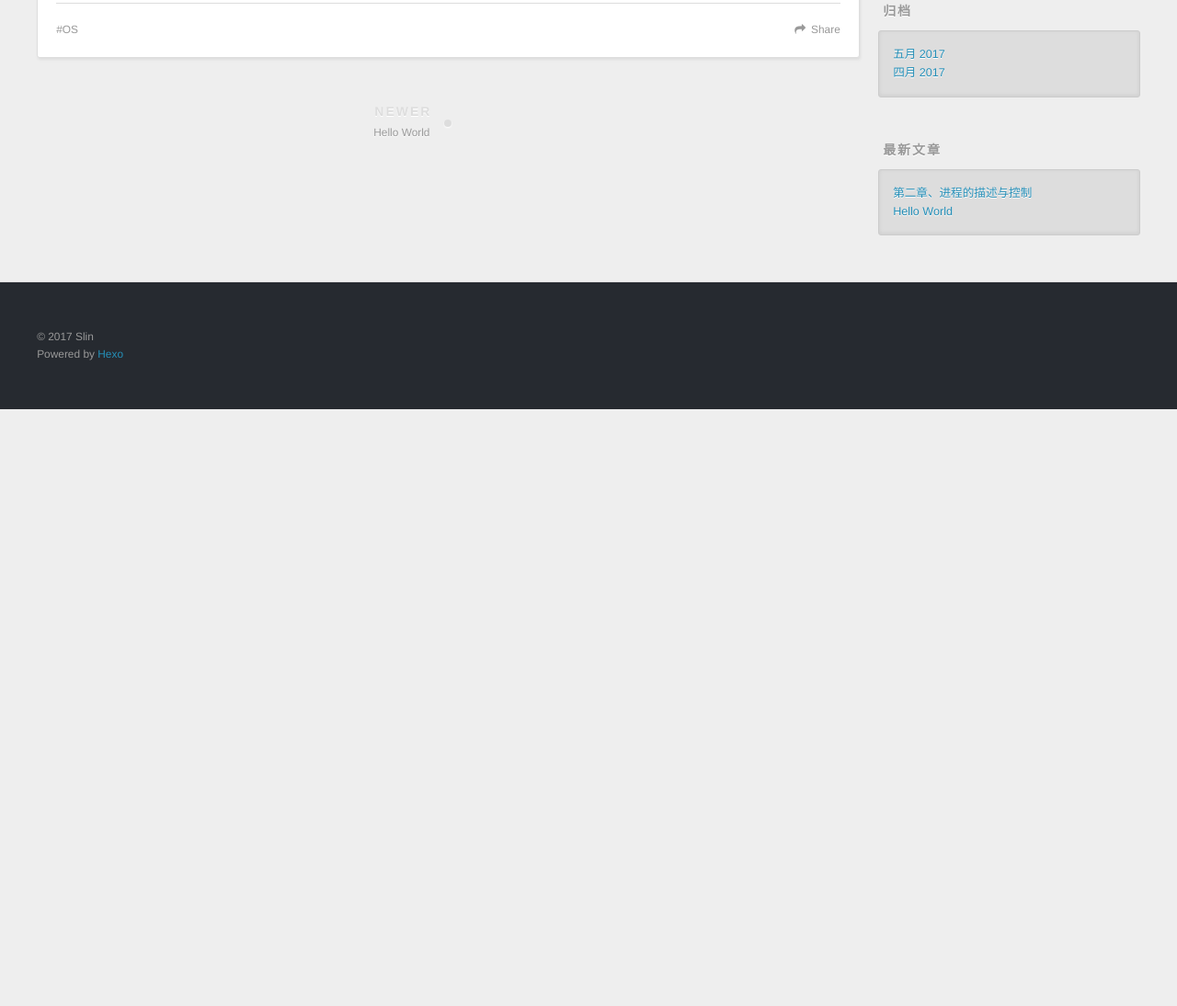
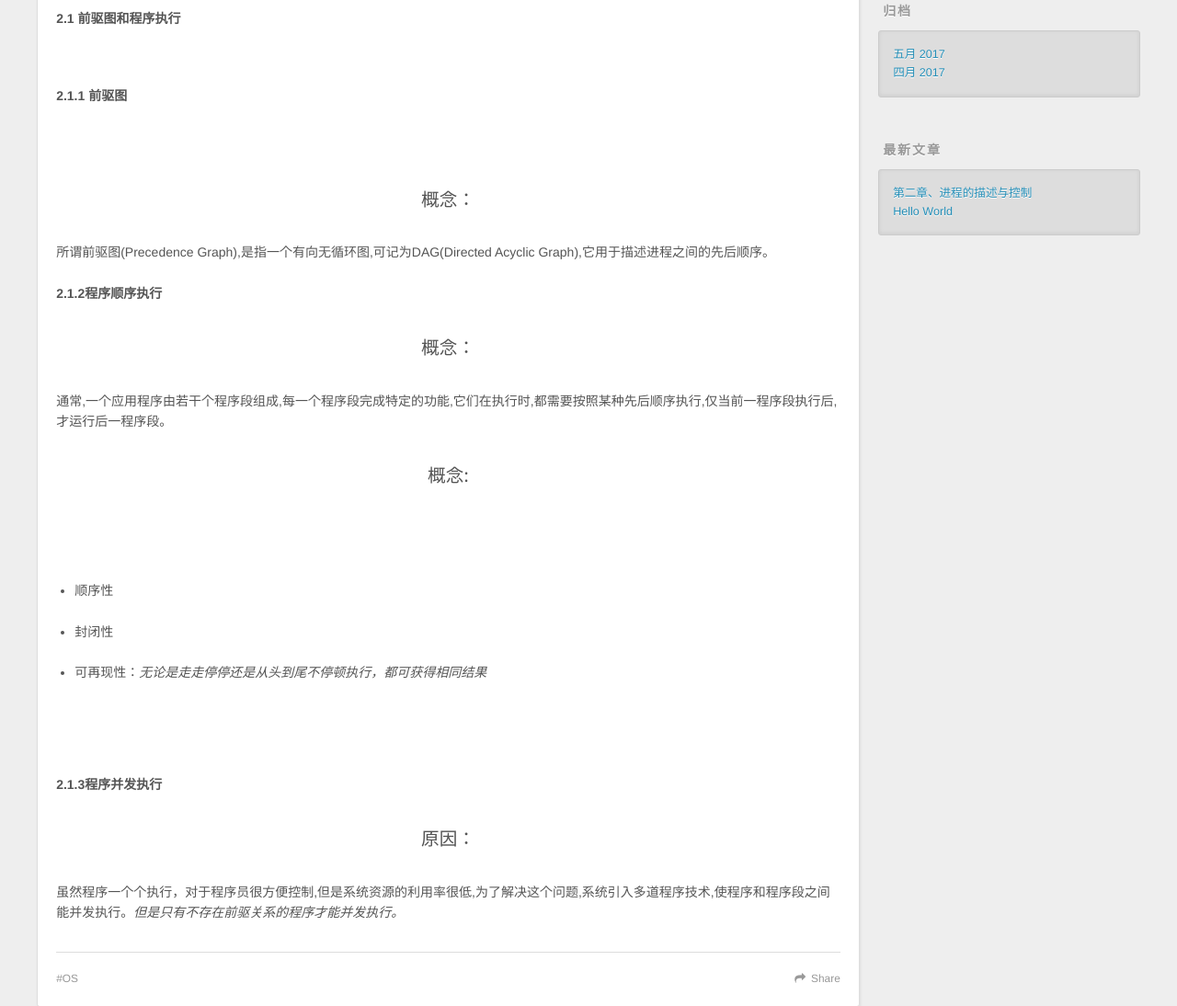
Before and after one commit to Slinblog/Slinblog.github.io, a plain HTML site: page 2017/05/25/txt/index.html in a window 1280 px wide. Shown: the part 607-1701 px from the top of the page at 92% size. Before the commit the page ends 1052 px from the top, so only its background shows below. Drawn offline with nearby package versions, Linux system fonts and the light colour scheme.

Commit message:
Site updated: 2017-05-26 23:09:31

```diff
--- a/2017/05/25/txt/index.html
+++ b/2017/05/25/txt/index.html
@@ -5,17 +5,17 @@
 
   <title>第二章、进程的描述与控制 | 萌贱萌贱而亡</title>
   <meta name="viewport" content="width=device-width, initial-scale=1, maximum-scale=1">
-  <meta name="description" content="第二章:程序的进程与控制">
+  <meta name="description" content="第二章:程序的进程与控制     2.1  前驱图和程序执行     2.1.1 前驱图   概念：   所谓前驱图(Precedence Graph),是指一个有向无循环图,可记为DAG(Directed Acyclic Graph),它用于描述进程之间的先后顺序。 2.1.2程序顺序执行  概念：  通常,一个应用程序由若干个程序段组成,每一个程序段完成特定的功能,它们在执行时,都需">
 <meta name="keywords" content="OS">
 <meta property="og:type" content="article">
 <meta property="og:title" content="第二章、进程的描述与控制">
 <meta property="og:url" content="http://yoursite.com/2017/05/25/txt/index.html">
 <meta property="og:site_name" content="萌贱萌贱而亡">
-<meta property="og:description" content="第二章:程序的进程与控制">
-<meta property="og:updated_time" content="2017-05-26T06:49:22.376Z">
+<meta property="og:description" content="第二章:程序的进程与控制     2.1  前驱图和程序执行     2.1.1 前驱图   概念：   所谓前驱图(Precedence Graph),是指一个有向无循环图,可记为DAG(Directed Acyclic Graph),它用于描述进程之间的先后顺序。 2.1.2程序顺序执行  概念：  通常,一个应用程序由若干个程序段组成,每一个程序段完成特定的功能,它们在执行时,都需">
+<meta property="og:updated_time" content="2017-05-26T15:05:54.988Z">
 <meta name="twitter:card" content="summary">
 <meta name="twitter:title" content="第二章、进程的描述与控制">
-<meta name="twitter:description" content="第二章:程序的进程与控制">
+<meta name="twitter:description" content="第二章:程序的进程与控制     2.1  前驱图和程序执行     2.1.1 前驱图   概念：   所谓前驱图(Precedence Graph),是指一个有向无循环图,可记为DAG(Directed Acyclic Graph),它用于描述进程之间的先后顺序。 2.1.2程序顺序执行  概念：  通常,一个应用程序由若干个程序段组成,每一个程序段完成特定的功能,它们在执行时,都需">
 
     <link rel="alternate" href="/atom.xml" title="萌贱萌贱而亡" type="application/atom+xml">
 
@@ -90,13 +90,34 @@
 
     <div class="article-entry" itemprop="articleBody">
 
-        <html><br><head><br><br></head><br><body><br>     <p align="center" style="color:blue;font_size:12px;"><strong>第二章:程序的进程与控制</strong></p><br></body><br></html>
+        <html><br><head><br><br></head><br><body><br>     <p align="left" style="color:blue;font_size:100px;"><strong>第二章:程序的进程与控制</strong></p><br>     <p><strong>2.1  前驱图和程序执行</strong></p><br>     <p><strong>2.1.1 前驱图</strong></p><br></body><br></html>
 
+<blockquote>
+<p>概念： </p>
+</blockquote>
+<p>所谓前驱图(Precedence Graph),是指一个有向无循环图,可记为DAG(Directed Acyclic Graph),它用于描述进程之间的先后顺序。</p>
+<p><strong>2.1.2程序顺序执行</strong></p>
+<blockquote>
+<p>概念：</p>
+</blockquote>
+<p>通常,一个应用程序由若干个程序段组成,每一个程序段完成特定的功能,它们在执行时,都需要按照某种先后顺序执行,仅当前一程序段执行后,才运行后一程序段。</p>
+<blockquote>
+<p>概念:</p>
+</blockquote>
+<p></p>
+<p><body><br>      <ul><br>         <li>顺序性</li><br>         <li>封闭性</li><br>         <li>可再现性：<em>无论是走走停停还是从头到尾不停顿执行，都可获得相同结果</em></li><br>      </ul><br></body><br></p>
+<p><strong>2.1.3程序并发执行</strong></p>
+<blockquote>
+<p>原因：</p>
+</blockquote>
+<p>虽然程序一个个执行，对于程序员很方便控制,但是系统资源的利用率很低,为了解决这个问题,系统引入多道程序技术,使程序和程序段之间能并发执行。<em>但是只有不存在前驱关系的程序才能并发执行。</em></p>
+<blockquote>
+</blockquote>
 
 
     </div>
     <footer class="article-footer">
-      <a data-url="http://yoursite.com/2017/05/25/txt/" data-id="cj35hlyv90000w06x30nzofdt" class="article-share-link">Share</a>
+      <a data-url="http://yoursite.com/2017/05/25/txt/" data-id="cj35zgp5y0000cg6x3i0qi44q" class="article-share-link">Share</a>
 
 
   <ul class="article-tag-list"><li class="article-tag-list-item"><a class="article-tag-list-link" href="/tags/OS/">OS</a></li></ul>
```
Also changed, not shown: 2017/04/15/hello-world/index.html (+1 -1 lines), index.html (+24 -3 lines).
